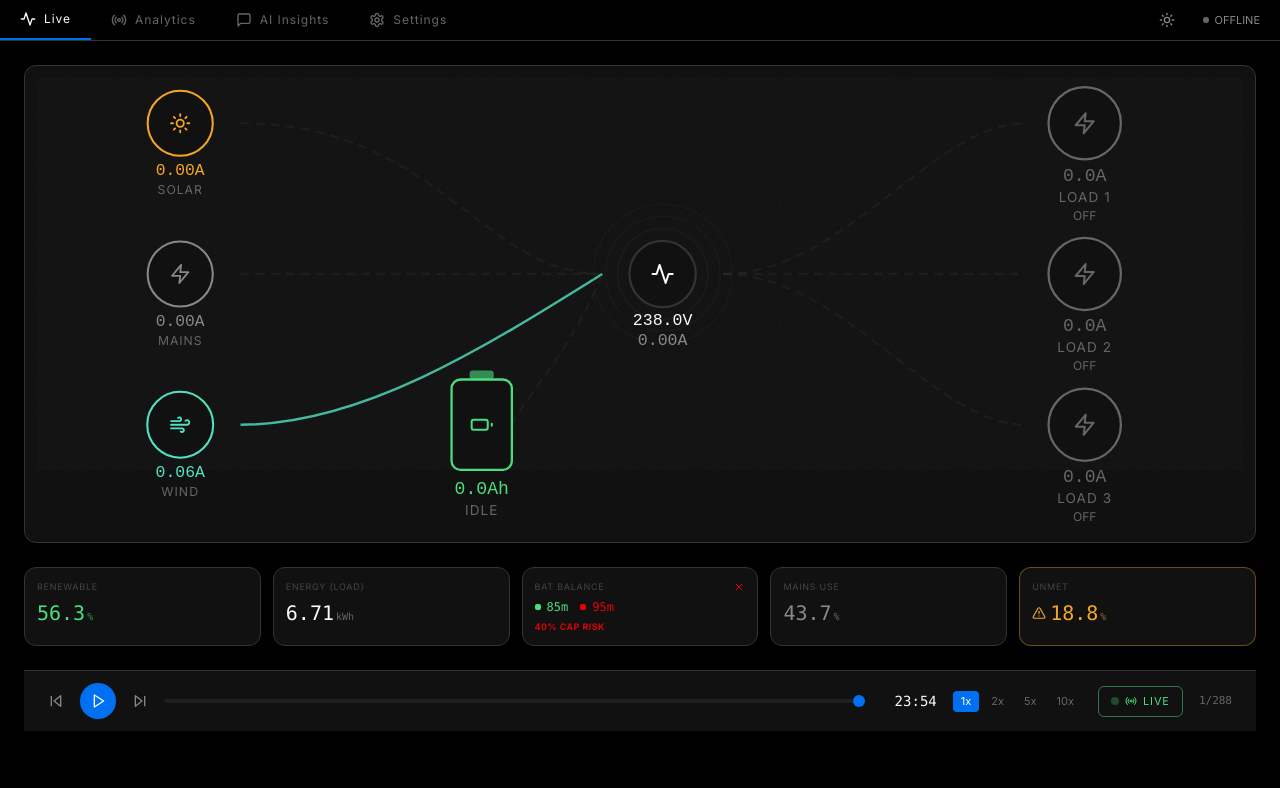
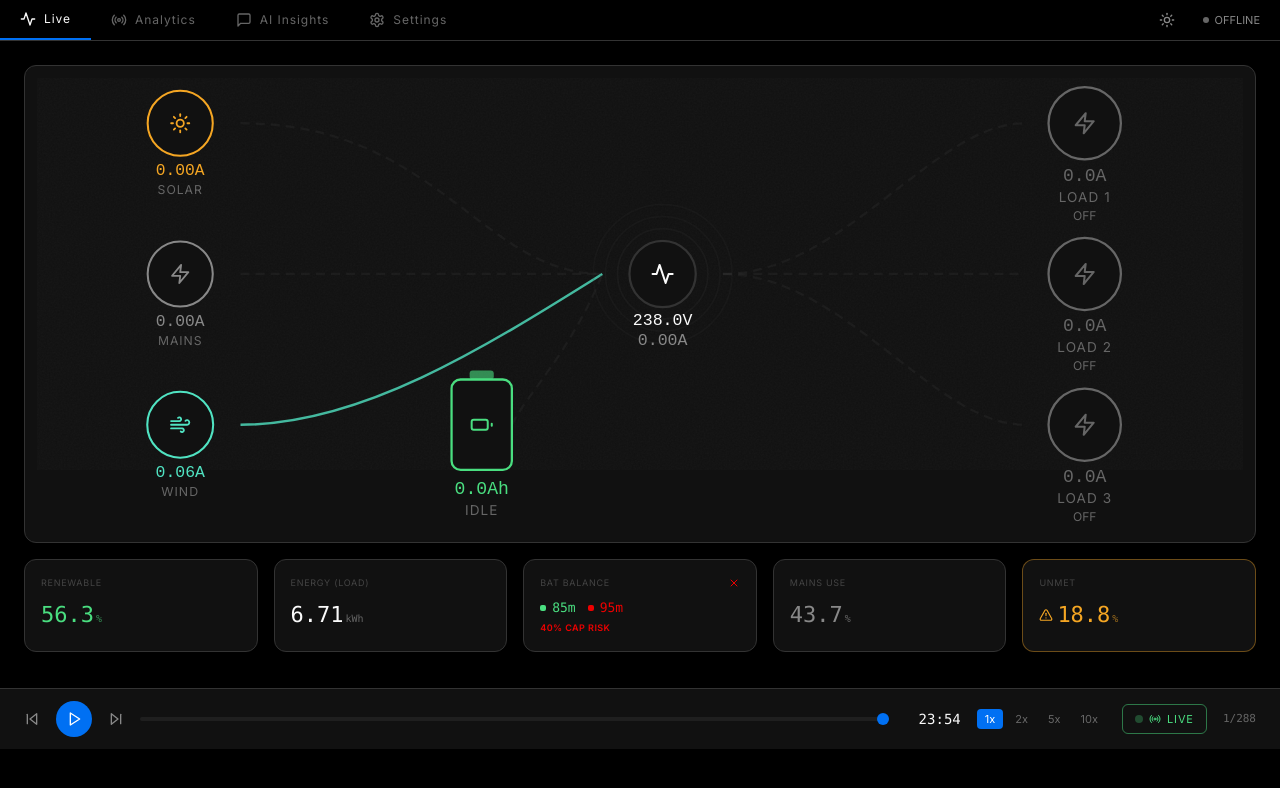
Before and after one commit to Jai71/d5-dashboard, a React (Vite) app: page / in a window 1280 px wide. Shown: the top 788 px of the page. Built offline with nearby package versions, Linux system fonts and the light colour scheme.

Commit message:
Pin playback bar to viewport bottom, give metric cards more room

```diff
--- a/src/components/LiveMonitor.tsx
+++ b/src/components/LiveMonitor.tsx
@@ -64,7 +64,7 @@ export default function LiveMonitor({ currentPoint, metrics, settings, isLive, d
   };
 
   return (
-    <div className="space-y-6">
+    <div className="flex flex-col min-h-[calc(100vh-140px)]">
       {waitingForData && (
         <div className="text-center text-text-secondary text-[13px] py-2 animate-pulse">
           Waiting for serial data...
@@ -76,28 +76,28 @@ export default function LiveMonitor({ currentPoint, metrics, settings, isLive, d
       <FlowDiagram currentPoint={point} settings={settings} />
 
       {/* Metric strip */}
-      <div className="flex gap-3 mt-3">
+      <div className="flex gap-4 mt-4">
         {/* Renewable % */}
-        <div className="bg-bg-surface1 border border-border-default rounded-xl p-3 flex-1">
-          <div className="text-[9px] uppercase tracking-[0.08em] text-text-muted mb-1">RENEWABLE</div>
-          <div className="font-mono text-[20px] text-battery">
+        <div className="bg-bg-surface1 border border-border-default rounded-xl p-4 flex-1">
+          <div className="text-[9px] uppercase tracking-[0.08em] text-text-muted mb-2">RENEWABLE</div>
+          <div className="font-mono text-[22px] text-battery">
             {metrics.renewablePct.toFixed(1)}
             <span className="text-[10px] opacity-60 ml-0.5">%</span>
           </div>
         </div>
 
         {/* Energy (Load) */}
-        <div className="bg-bg-surface1 border border-border-default rounded-xl p-3 flex-1">
-          <div className="text-[9px] uppercase tracking-[0.08em] text-text-muted mb-1">ENERGY (LOAD)</div>
-          <div className="font-mono text-[20px] text-text-primary">
+        <div className="bg-bg-surface1 border border-border-default rounded-xl p-4 flex-1">
+          <div className="text-[9px] uppercase tracking-[0.08em] text-text-muted mb-2">ENERGY (LOAD)</div>
+          <div className="font-mono text-[22px] text-text-primary">
             {metrics.totalEnergy.toFixed(2)}
             <span className="text-[10px] text-text-tertiary ml-0.5">kWh</span>
           </div>
         </div>
 
         {/* Battery Balance */}
-        <div className="bg-bg-surface1 border border-border-default rounded-xl p-3 flex-1">
-          <div className="flex items-center justify-between mb-1">
+        <div className="bg-bg-surface1 border border-border-default rounded-xl p-4 flex-1">
+          <div className="flex items-center justify-between mb-2">
             <div className="text-[9px] uppercase tracking-[0.08em] text-text-muted">BAT BALANCE</div>
             {violation
               ? <X size={12} className="text-error" />
@@ -107,11 +107,11 @@ export default function LiveMonitor({ currentPoint, metrics, settings, isLive, d
           <div className="flex items-center gap-3">
             <div className="flex items-center gap-1.5">
               <div className="w-1.5 h-1.5 rounded-sm bg-battery shrink-0" />
-              <span className="text-[12px] font-mono text-battery">{metrics.chargeMin.toFixed(0)}m</span>
+              <span className="text-[13px] font-mono text-battery">{metrics.chargeMin.toFixed(0)}m</span>
             </div>
             <div className="flex items-center gap-1.5">
               <div className={`w-1.5 h-1.5 rounded-sm shrink-0 ${violation ? 'bg-error' : 'bg-text-secondary'}`} />
-              <span className={`text-[12px] font-mono ${violation ? 'text-error' : 'text-text-secondary'}`}>{metrics.dischargeMin.toFixed(0)}m</span>
+              <span className={`text-[13px] font-mono ${violation ? 'text-error' : 'text-text-secondary'}`}>{metrics.dischargeMin.toFixed(0)}m</span>
             </div>
           </div>
           {violation && (
@@ -122,20 +122,20 @@ export default function LiveMonitor({ currentPoint, metrics, settings, isLive, d
         </div>
 
         {/* Mains Use */}
-        <div className="bg-bg-surface1 border border-border-default rounded-xl p-3 flex-1">
-          <div className="text-[9px] uppercase tracking-[0.08em] text-text-muted mb-1">MAINS USE</div>
-          <div className="font-mono text-[20px] text-mains">
+        <div className="bg-bg-surface1 border border-border-default rounded-xl p-4 flex-1">
+          <div className="text-[9px] uppercase tracking-[0.08em] text-text-muted mb-2">MAINS USE</div>
+          <div className="font-mono text-[22px] text-mains">
             {metrics.mainsDependency.toFixed(1)}
             <span className="text-[10px] text-text-tertiary ml-0.5">%</span>
           </div>
         </div>
 
         {/* Unmet Demand */}
-        <div className={`bg-bg-surface1 border rounded-xl p-3 flex-1 ${
+        <div className={`bg-bg-surface1 border rounded-xl p-4 flex-1 ${
           metrics.unmetDemand > 0 ? 'border-warning/40' : 'border-border-default'
         }`}>
-          <div className="text-[9px] uppercase tracking-[0.08em] text-text-muted mb-1">UNMET</div>
-          <div className={`font-mono text-[20px] ${metrics.unmetDemand > 0 ? 'text-warning' : 'text-text-muted'}`}>
+          <div className="text-[9px] uppercase tracking-[0.08em] text-text-muted mb-2">UNMET</div>
+          <div className={`font-mono text-[22px] ${metrics.unmetDemand > 0 ? 'text-warning' : 'text-text-muted'}`}>
             {metrics.unmetDemand > 0 && <AlertTriangle size={14} className="inline mr-1 mb-0.5" />}
             {metrics.unmetDemand.toFixed(1)}
             <span className="text-[10px] opacity-60 ml-0.5">%</span>
@@ -143,8 +143,11 @@ export default function LiveMonitor({ currentPoint, metrics, settings, isLive, d
         </div>
       </div>
 
+      {/* Spacer pushes playback bar to bottom */}
+      <div className="flex-1" />
+
       {/* Playback scrubber */}
-      <div className="sticky bottom-0 left-0 right-0 bg-bg-surface1 border-t border-border-default px-6 py-3 flex items-center gap-4 z-40">
+      <div className="bg-bg-surface1 border-t border-border-default px-6 py-3 flex items-center gap-4 -mx-6 -mb-6">
         {/* Skip to start */}
         <button
           onClick={handleSkipToStart}
```
